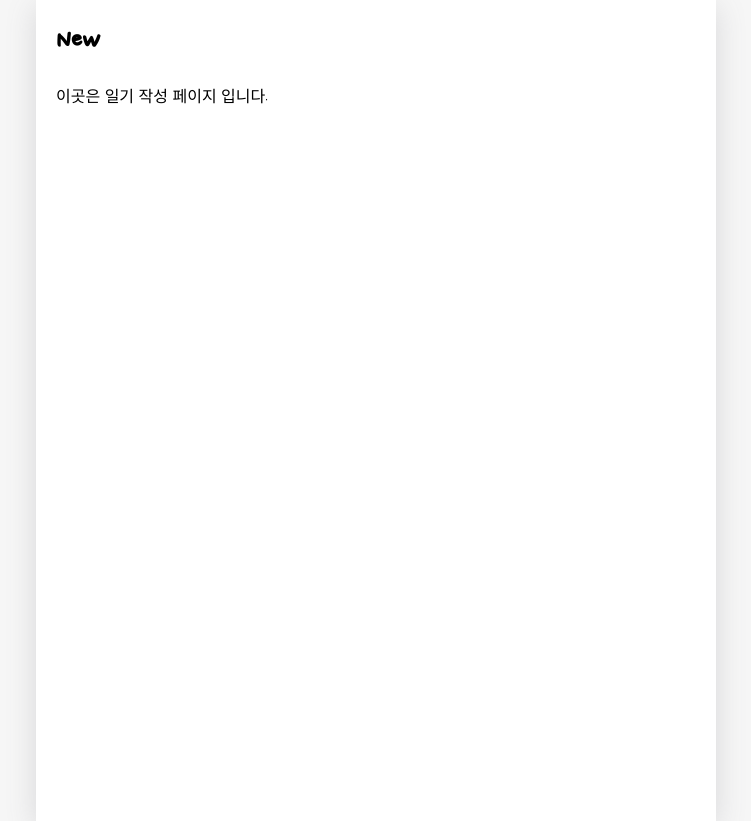
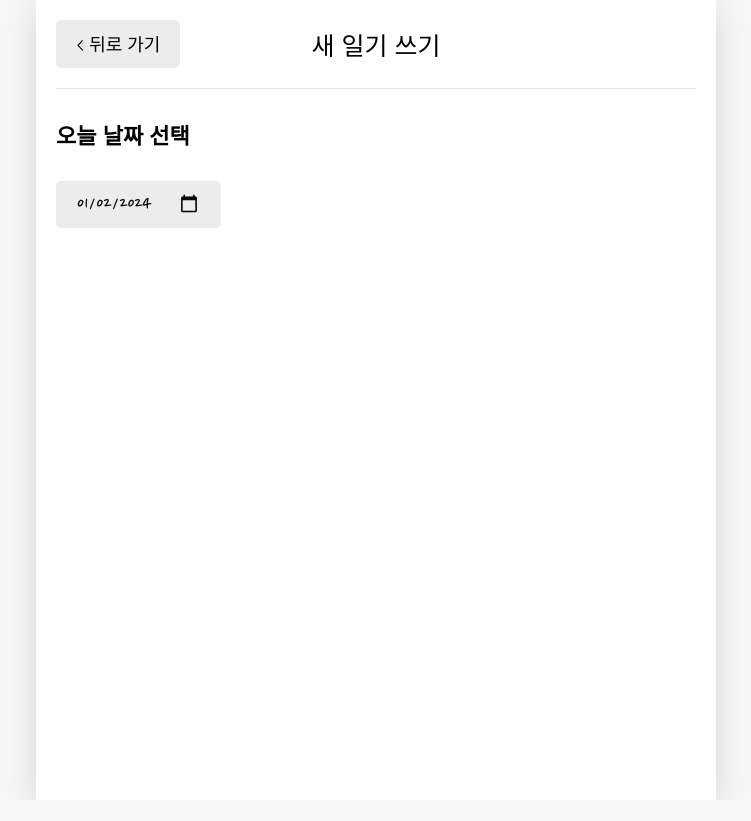
Before and after one commit to Jeongchanyeong/emotiondiary, a React (Create React App) app: page /new in a window 1280 px wide. Shown: the whole page, without its empty margins (264-1015 px from the left). After the commit the page ends 800 px from the top, so only its background shows below. Built offline with nearby package versions, Linux system fonts and the light colour scheme; a web font is replaced by a local one.

Commit message:
Feat/ (New) DiaryEditor 분리, 날짜 선택 박스 구현

```diff
--- a/src/App.css
+++ b/src/App.css
@@ -195,3 +195,32 @@ header button {
 .DiaryItem .btn_wrapper {
   min-width: 70px;
 }
+
+/* DiaryEditor */
+
+.DiaryEditor {
+}
+
+.DiaryEditor section {
+  margin-bottom: 40px;
+}
+
+.DiaryEditor h4 {
+  font-size: 22px;
+  font-weight: bold;
+}
+
+.DiaryEditor .input_date {
+  border: none;
+  border-radius: 5px;
+  background-color: #ececec;
+
+  padding-top: 10px;
+  padding-bottom: 10px;
+  padding-left: 20px;
+  padding-right: 20px;
+
+  cursor: pointer;
+  font-family: "Nanum Pen Script";
+  font-size: 20px;
+}
--- /dev/null
+++ b/src/components/DiaryEditor.js
@@ -0,0 +1,53 @@
+import { useNavigate } from "react-router-dom";
+import { useState } from "react";
+
+import MyButton from "./MyButton";
+import MyHeader from "./MyHeader";
+
+export const getStringDate = (date) => {
+  let year = date.getFullYear();
+
+  let month = date.getMonth() + 1;
+
+  let day = date.getDate();
+
+  if (month < 10) {
+    month = `0${month}`;
+  }
+
+  if (day < 10) {
+    day = `0${day}`;
+  }
+
+  return `${year}-${month}-${day}`;
+};
+
+const DiaryEditor = () => {
+  const [date, setDate] = useState(getStringDate(new Date()));
+  const navigate = useNavigate();
+  return (
+    <div className="DiaryEditor">
+      <MyHeader
+        headText={"새 일기 쓰기"}
+        leftChild={
+          <MyButton text={"< 뒤로 가기"} onClick={() => navigate(-1)} />
+        }
+      />
+      <div>
+        <section>
+          <h4>오늘 날짜 선택</h4>
+          <div className="input_box">
+            <input
+              className="input_date"
+              value={date}
+              onChange={(e) => setDate(e.target.value)}
+              type="date"
+            />
+          </div>
+        </section>
+      </div>
+    </div>
+  );
+};
+
+export default DiaryEditor;
--- a/src/pages/New.js
+++ b/src/pages/New.js
@@ -1,8 +1,9 @@
+import DiaryEditor from "../components/DiaryEditor";
+
 const New = () => {
   return (
     <div>
-      <h1>New</h1>
-      <p>이곳은 일기 작성 페이지 입니다.</p>
+      <DiaryEditor />
     </div>
   );
 };
```
